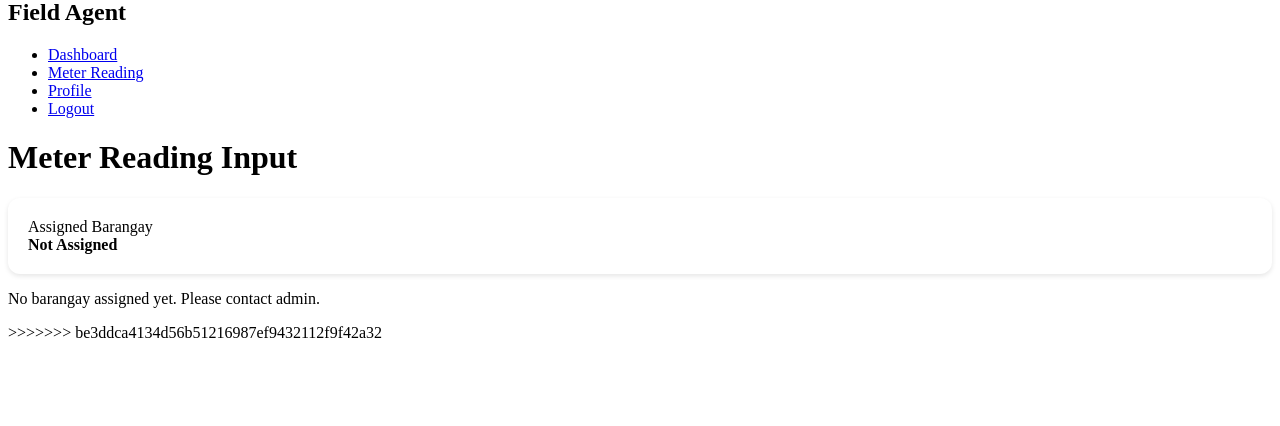
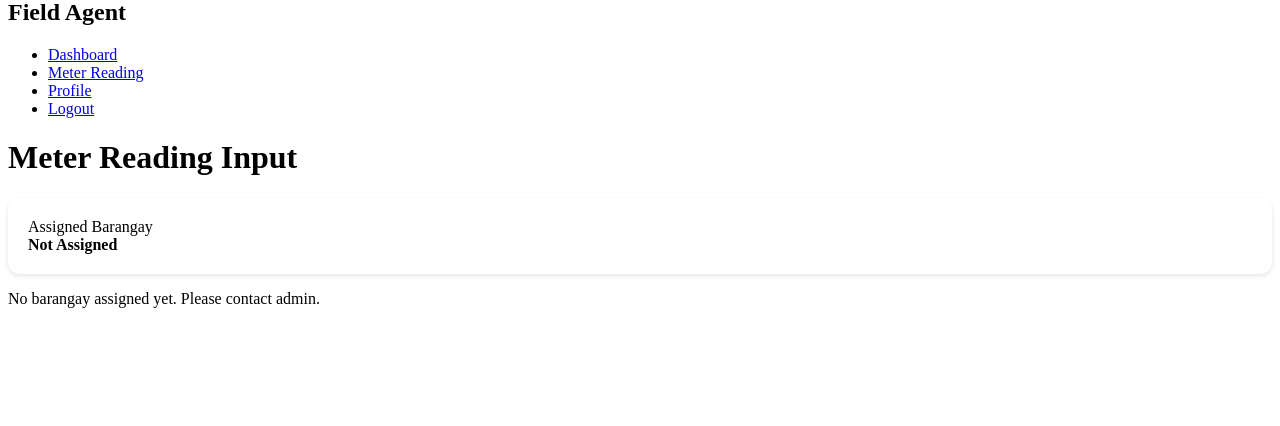
Before and after one commit to Stupidcheesecatmeow/H2O, a PHP site: page /meter_reading.php in a window 1280 px wide. Shown: the part 21-447 px from the top of the page. Run offline with PHP 8.4, Linux system fonts and the light colour scheme; a user stored in the database is signed in; data comes from the database, SQL or seed files in the repository.

Commit message:
may tinanggal

```diff
--- a/meter_reading.php
+++ b/meter_reading.php
@@ -224,4 +224,3 @@ const customers = [
 
 </body>
 </html>
->>>>>>> be3ddca4134d56b51216987ef9432112f9f42a32
```
